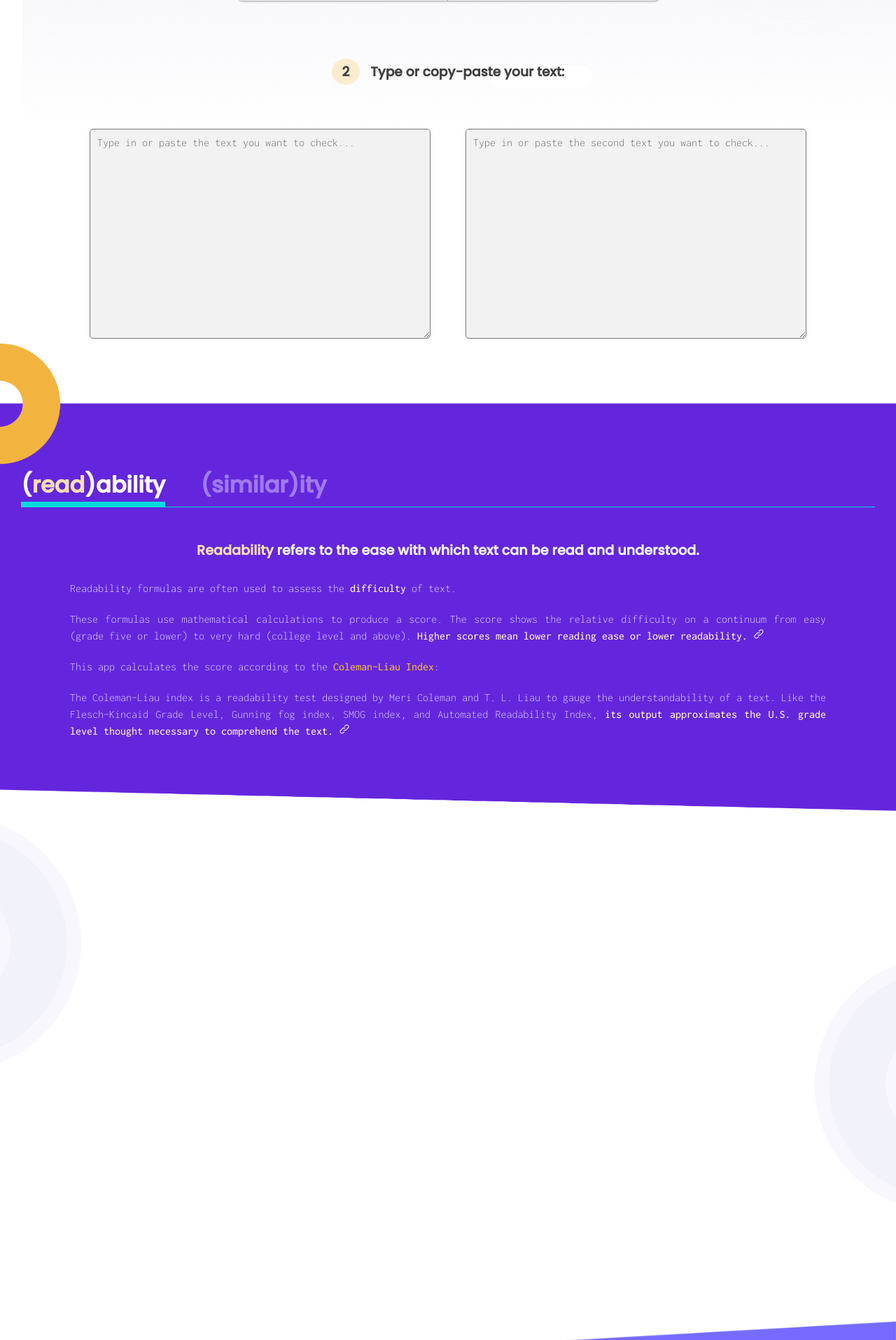
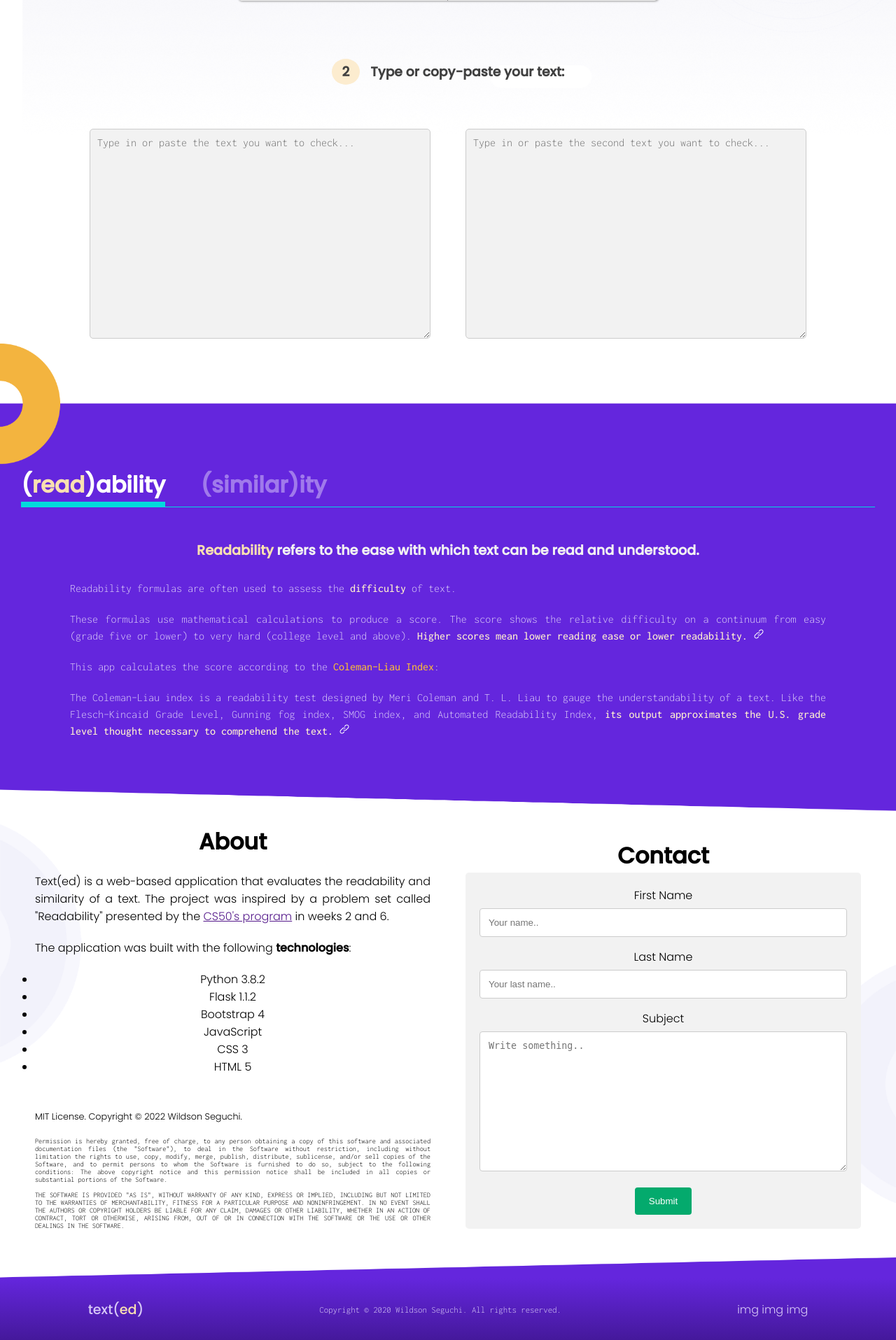
Before and after one commit to wseguchi/texted, a Flask app: template templates/index-layout.html in a window 1280 px wide. Shown: the part 841-2756 px from the top of the page at 70% size. Run offline with Flask 2, Linux system fonts and the light colour scheme; the template is opened without the code that fills it, so the values that code supplies are empty.

Commit message:
Mockup: Added About and Contact sessions. Footer with license and copyright

```diff
--- a/static/style.css
+++ b/static/style.css
@@ -219,12 +219,9 @@ button {
 
 }
 
-#method-similarity-bg-top {
+#method-bg-top,
+#method-bg-bottom {
 	display: flex;
-}
-
-#method-similarity-bg-bottom {
-    display: flex;
 }
 
 .mt{
@@ -249,20 +246,54 @@ button {
 
 #about-contact {
 	width: 100%;
-	height: 700px;
+	display: flex;
+	justify-content: space-around;
+	align-items: center;
+	padding: 20px 50px;
+	gap: 50px;
 	background-image: url('../images/about-contact-bg.png');
 	background-size: contain;
 	background-repeat: no-repeat;
 }
 
+#about {
+	width: 50%;
+	display: flex;
+	flex-direction: column;
+}
+
+#contact {
+	width: 50%;
+	display: flex;
+	flex-direction: column;
+}
+
+#footer-bg {
+	display: flex;
+}
+
 #footer {
 	width: 100%;
-	height: 187px;
-	background-image: url('../images/footer-bg.png');
-	background-size: contain;
-	background-repeat: no-repeat;
-	background-position: right bottom;
+	display: flex;
+	align-items: center;
+	justify-content: space-around;
+	padding: 30px 0px;
+	background-image: linear-gradient(#6426dd,#44189a);
+	color: #D8C9F7;
+}
 
+#copyright {
+	font-family: 'Inconsolata', monospace;
+	font-size: .8em;
+}
+
+#license {
+	margin-top: 50px;
+	font-size: .8em;
+}
+.license-text {
+	font-family: 'Inconsolata', monospace;
+	font-size: .8em;
 }
 
 .img-100 {
@@ -338,6 +369,44 @@ button {
 
 
 
+/* CONTACT form */
+
+input[type=text], select, textarea {
+	width: 100%; /* Full width */
+	padding: 12px; /* Some padding */
+	border: 1px solid #ccc; /* Gray border */
+	border-radius: 4px; /* Rounded borders */
+	box-sizing: border-box; /* Make sure that padding and width stays in place */
+	margin-top: 6px; /* Add a top margin */
+	margin-bottom: 16px; /* Bottom margin */
+	resize: vertical /* Allow the user to vertically resize the textarea (not horizontally) */
+  }
+
+  /* Style the submit button with a specific background color etc */
+  input[type=submit] {
+	background-color: #04AA6D;
+	color: white;
+	padding: 12px 20px;
+	border: none;
+	border-radius: 4px;
+	cursor: pointer;
+  }
+
+  /* When moving the mouse over the submit button, add a darker green color */
+  input[type=submit]:hover {
+	background-color: #45a049;
+  }
+
+  /* Add a background color and some padding around the form */
+  .container {
+	border-radius: 5px;
+	background-color: #f2f2f2;
+	padding: 20px;
+  }
+
+
+
+
 @media only screen and (max-width: 1440px) {
 
 	#header-main-content-image img {
--- a/templates/index-layout.html
+++ b/templates/index-layout.html
@@ -70,7 +70,7 @@
               </div>
             </div>
           </div>
-          <div id="method-similarity-bg-top"><img class="img-100" src="../images/method-bg-top.png"></div>
+          <div id="method-bg-top"><img class="img-100" src="../images/method-bg-top.png"></div>
           <div id="method">
             <div id="method-title">
               <div id="method-title-readability" class="mt mt-active" onclick="changeMethodVisibility('readability')">
@@ -100,7 +100,6 @@
                   <a href="https://en.wikipedia.org/wiki/Coleman%E2%80%93Liau_index" target="_blank" title="Learn More"><img src="../images/external-link.png"></a>
                 </p>
               </div>
-
               <div id="method-text-similarity" class="text-card mt-hide">
                 <div class="text-card-subtitle">
                   <span class="ed">Similarity</span> refers to how "close" two pieces of text are.
@@ -121,10 +120,79 @@
               </div>
             </div>
           </div>
-          <div id="method-similarity-bg-bottom"><img class="img-100" src="../images/method-bg-bottom.png"></div>
+          <div id="method-bg-bottom"><img class="img-100" src="../images/method-bg-bottom.png"></div>
           <div id="about-contact">
+            <div id="about">
+              <div id="about-title">
+                <h1>About</h1>
               </div>
+              <div id="about-text">
+                <p>Text(ed) is a web-based application that evaluates the readability and similarity of a text. The project was inspired by a problem set called "Readability" presented by the <a href="">CS50's program</a> in weeks 2 and 6.</p>
+                <p>The application was built with the following <strong>technologies</strong>:</p>
+                <ul>
+                  <li>Python 3.8.2</li>
+                  <li>Flask 1.1.2</li>
+                  <li>Bootstrap 4</li>
+                  <li>JavaScript</li>
+                  <li>CSS 3</li>
+                  <li>HTML 5</li>
+                </ul>
+                <div id="license">
+                <p>MIT License. Copyright &copy; 2022 Wildson Seguchi.</p>
+                <p class="license-text">
+                    Permission is hereby granted, free of charge, to any person obtaining a copy
+                    of this software and associated documentation files (the "Software"), to deal
+                    in the Software without restriction, including without limitation the rights
+                    to use, copy, modify, merge, publish, distribute, sublicense, and/or sell
+                    copies of the Software, and to permit persons to whom the Software is
+                    furnished to do so, subject to the following conditions:
+                    The above copyright notice and this permission notice shall be included in all
+                    copies or substantial portions of the Software.
+                    <br><br>
+                    THE SOFTWARE IS PROVIDED "AS IS", WITHOUT WARRANTY OF ANY KIND, EXPRESS OR
+                    IMPLIED, INCLUDING BUT NOT LIMITED TO THE WARRANTIES OF MERCHANTABILITY,
+                    FITNESS FOR A PARTICULAR PURPOSE AND NONINFRINGEMENT. IN NO EVENT SHALL THE
+                    AUTHORS OR COPYRIGHT HOLDERS BE LIABLE FOR ANY CLAIM, DAMAGES OR OTHER
+                    LIABILITY, WHETHER IN AN ACTION OF CONTRACT, TORT OR OTHERWISE, ARISING FROM,
+                    OUT OF OR IN CONNECTION WITH THE SOFTWARE OR THE USE OR OTHER DEALINGS IN THE
+                    SOFTWARE.</p>
+                </div>
+              </div>
+            </div>
+            <div id="contact">
+              <div id="contact-title">
+                <h1>Contact</h1>
+              </div>
+              <div class="container">
+                <form action="action_page.php">
+                  <div>
+                    <label for="fname">First Name</label>
+                    <input type="text" id="fname" name="firstname" placeholder="Your name..">
+                  </div>
+                  <div>
+                    <label for="lname">Last Name</label>
+                    <input type="text" id="lname" name="lastname" placeholder="Your last name..">
+                  </div>
+                  <label for="subject">Subject</label>
+                  <textarea id="subject" name="subject" placeholder="Write something.." style="height:200px"></textarea>
+                  <div>
+                    <input type="submit" value="Submit">
+                  </div>
+                </form>
+              </div>
+            </div>
+          </div>
+          <div id="footer-bg"><img class="img-100" src="../images/footer-bg.png"></div>
           <div id="footer">
+            <div id="logo">
+              text(<span class="ed">ed</span>)
+            </div>
+            <div id="copyright">
+              Copyright &copy; 2020 Wildson Seguchi. All rights reserved.
+            </div>
+            <div id="social-media">
+              img img img
+            </div>
           </div>
         </div>
       </div>
```
Also changed, not shown: images/footer-bg.png. Lines whose indentation alone changed are shown as unchanged.
